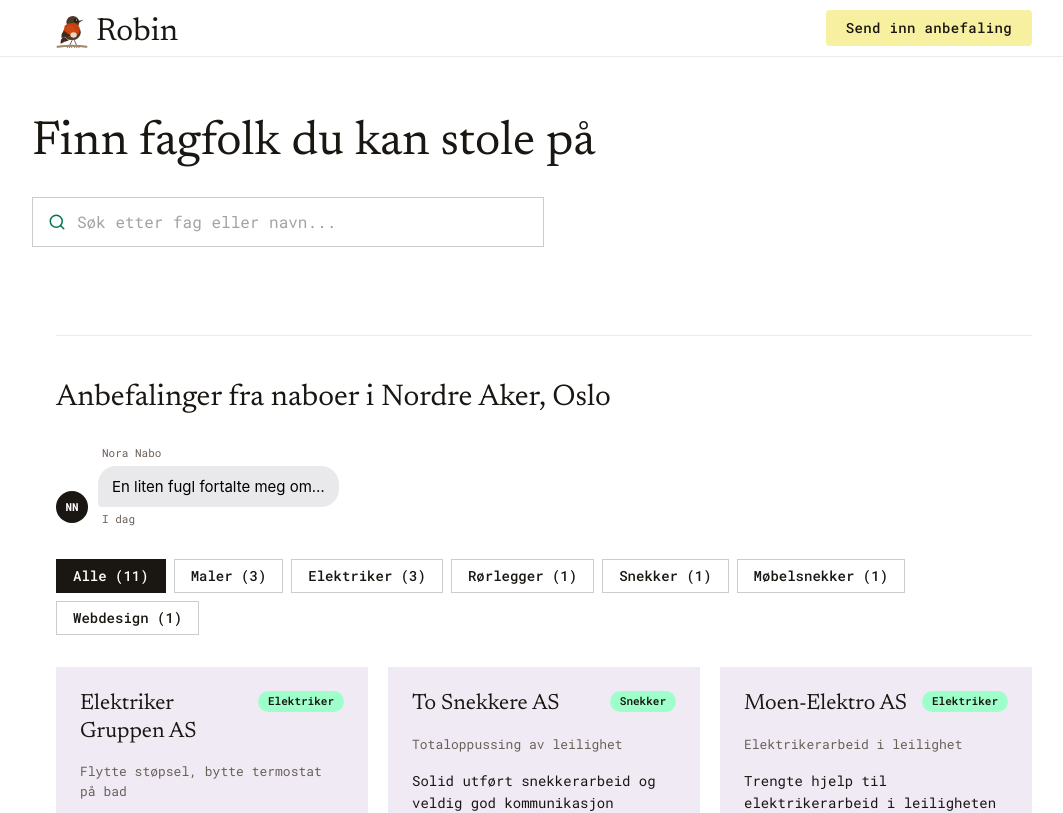
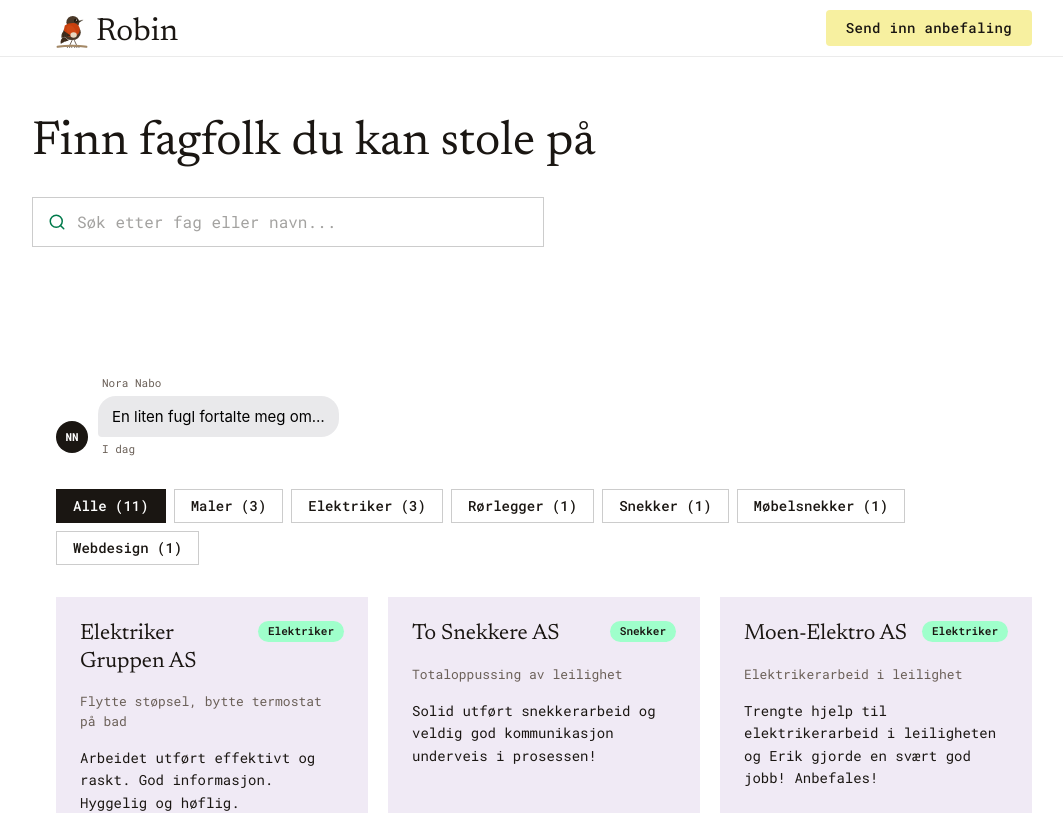
Before and after one commit to idameland/robin, a Next.js app: page / in a window 1280 px wide. Shown: the top 813 px of the page, without its empty margins (96-1159 px from the left). Built offline with nearby package versions, Linux system fonts and the light colour scheme.

Commit message:
Fjern skillelinje og Anbefalinger-overskrift

```diff
--- a/app/page.tsx
+++ b/app/page.tsx
@@ -59,14 +59,7 @@ export default function Home() {
       <Hero onSøk={setSøk} />
       <main className="max-w-5xl mx-auto px-6 pt-0 pb-16 md:pt-6">
 
-        <div className="mt-0 pt-6 md:mt-6 md:pt-10 border-t border-black/8">
-
-          <h3
-            className="text-[24px] md:text-[30px] font-normal text-petroleum mb-6"
-            style={serif}
-          >
-            Anbefalinger fra naboer i Nordre Aker, Oslo
-          </h3>
+        <div className="mt-0 pt-6 md:mt-6 md:pt-10">
 
           {/* iMessage-boble */}
           <div className="flex items-end gap-2.5 mb-8 max-w-sm">
```
